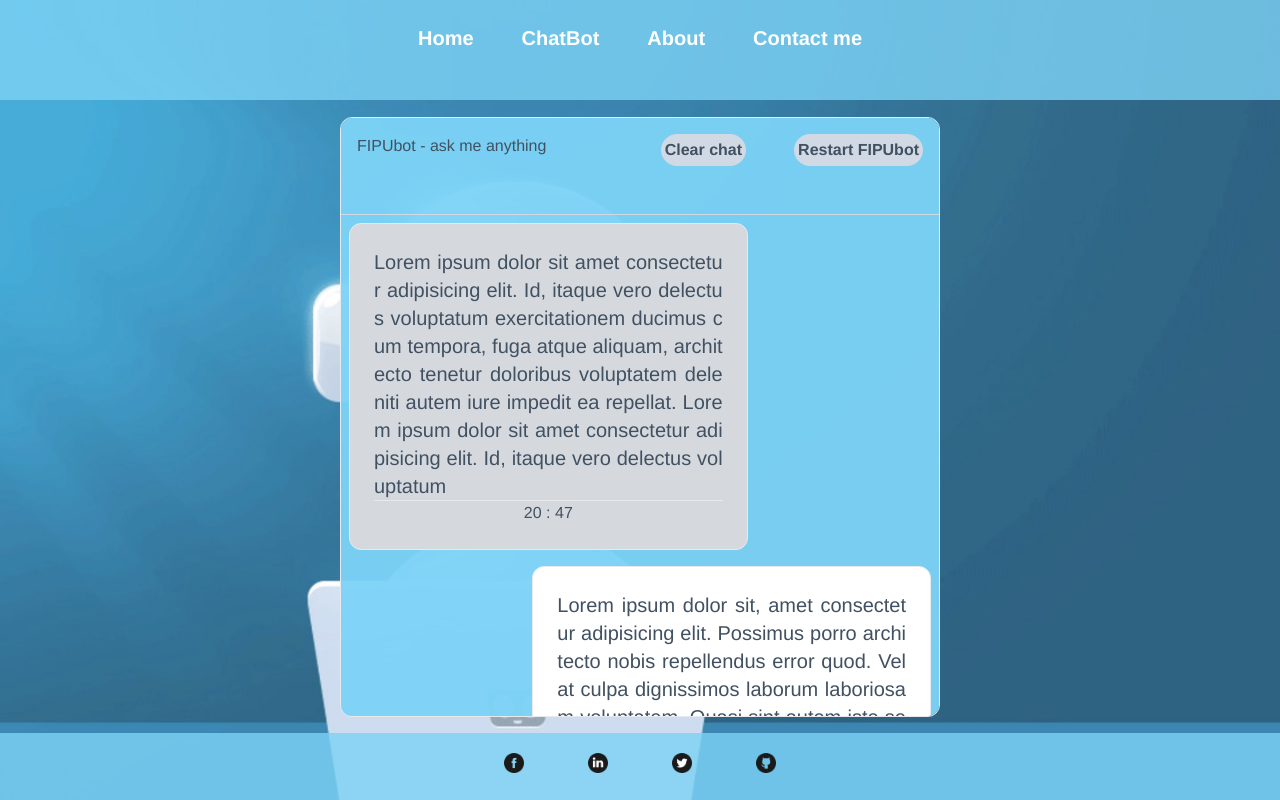
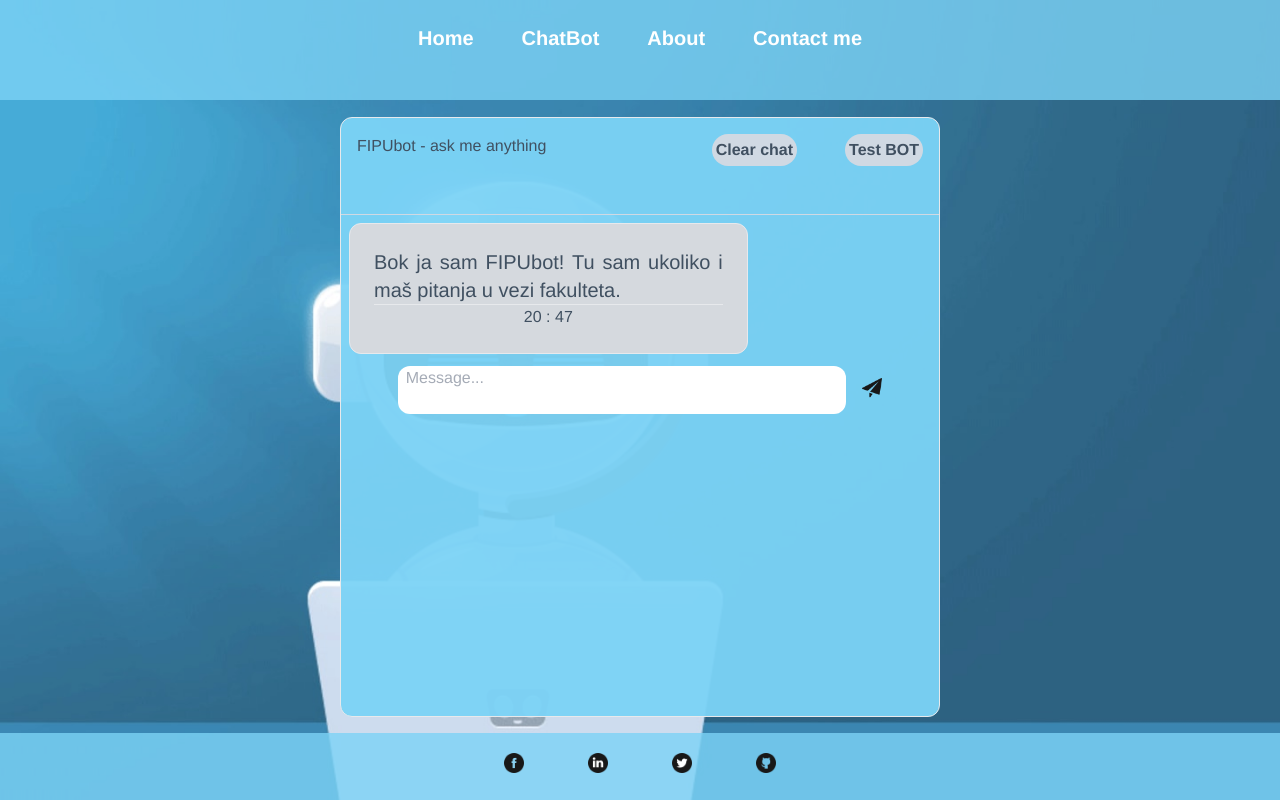
Before and after one commit to mvisnjic/FIPUbot, a Vue app: page /chatbot in a window 1280 px wide. Built offline with nearby package versions, Linux system fonts and the light colour scheme.

Commit message:
added axios, user getting an answers, added time on textboxcontainer

```diff
--- a/package.json
+++ b/package.json
@@ -8,6 +8,7 @@
     "preview": "vite preview"
   },
   "dependencies": {
+    "axios": "^0.27.2",
     "vue": "^3.2.25",
     "vue-router": "^4.1.2"
   },
--- a/src/components/BotChatTextBox.vue
+++ b/src/components/BotChatTextBox.vue
@@ -1,11 +1,7 @@
 <template>
     <div class="p-6 w-4/6 m-2 bg-gray-300 border break-all rounded-xl">
         <div class="text-xl text-justify">
-            Lorem ipsum dolor sit amet consectetur adipisicing elit. Id, itaque
-            vero delectus voluptatum exercitationem ducimus cum tempora, fuga
-            atque aliquam, architecto tenetur doloribus voluptatem deleniti
-            autem iure impedit ea repellat. Lorem ipsum dolor sit amet
-            consectetur adipisicing elit. Id, itaque vero delectus voluptatum
+            {{ message }}
         </div>
         <div class="border-t">{{ hour }} : {{ minutes }}</div>
     </div>
@@ -14,11 +10,20 @@
 <script>
 export default {
     name: 'BotChatTextBox',
+    props: ['message'],
     data() {
         return {
             hour: new Date().getHours(),
-            minutes: new Date().getMinutes(),
+            minutes: this.checkMinutes(),
         }
+    },
+    methods: {
+        checkMinutes() {
+            let minutes = new Date().getMinutes()
+            if (minutes >= 0 && minutes <= 9) {
+                return '0' + minutes
+            } else return minutes
+        },
     },
 }
 </script>
--- a/src/components/UserChatTextBox.vue
+++ b/src/components/UserChatTextBox.vue
@@ -1,11 +1,7 @@
 <template>
     <div class="p-6 w-4/6 m-2 border break-all bg-white rounded-xl">
         <div class="text-xl text-justify">
-            Lorem ipsum dolor sit, amet consectetur adipisicing elit. Possimus
-            porro architecto nobis repellendus error quod. Vel at culpa
-            dignissimos laborum laboriosam voluptatem. Quasi sint autem iste
-            sequi earum reprehenderit nesciunt? Lorem ipsum dolor sit, amet
-            consectetur adipisicing elit. Possimus porro architecto nobis repel
+            {{ message }}
         </div>
         <div class="border-t">{{ hour }} : {{ minutes }}</div>
     </div>
@@ -14,11 +10,21 @@
 <script>
 export default {
     name: 'UserChatTextBox',
+    props: ['message'],
     data() {
         return {
             hour: new Date().getHours(),
-            minutes: new Date().getMinutes(),
+            minutes: this.checkMinutes(),
         }
+    },
+    methods: {
+        checkMinutes() {
+            // because new Date().getMinutes() function return single digits numbers without a zero in ahead of
+            let minutes = new Date().getMinutes()
+            if (minutes >= 0 && minutes <= 9) {
+                return '0' + minutes
+            } else return minutes
+        },
     },
 }
 </script>
--- a/src/components/chatComponent.vue
+++ b/src/components/chatComponent.vue
@@ -5,6 +5,7 @@ import UserChatTextBox from './UserChatTextBox.vue'
 
 <template>
     <div
+        ref="chatbot"
         class="lg:h-[600px] lg:w-[600px] md:mx-auto md:w-[500px] min-w-[280px] h-[500px] mx-2 border rounded-xl bg-opacity-95 bg-[#6ECFF6] overflow-auto"
     >
         <div class="p-4 flex justify-between border-b border-slate-300">
@@ -67,41 +68,51 @@ import UserChatTextBox from './UserChatTextBox.vue'
                     <div>
                         <button
                             class="hover:font-bold mb-2 lg:bg-slate-300 lg:rounded-full lg:p-1 lg:place-self-center"
-                            @click="closeMenu"
+                            @click="closeMenu() + clearChat()"
                         >
                             Clear chat
                         </button>
                     </div>
                     <div>
                         <button
-                            @click="closeMenu"
+                            @click="closeMenu() + testBOT()"
                             class="hover:font-bold lg:bg-slate-300 lg:rounded-full lg:p-1 lg:place-self-center"
                         >
-                            Restart FIPUbot
+                            Test BOT
                         </button>
                     </div>
                 </div>
             </div>
         </div>
-        <!-- <div class="text-xl p-6 text-left overflow-y-auto">
-            Bok ja sam FIPUbot! Tu sam ukoliko imaš pitanja u vezi fakulteta.
-        </div> -->
         <div class="flex justify-start">
-            <BotChatTextBox />
+            <BotChatTextBox :message="welcomeMsg" />
         </div>
-        <div class="flex justify-end">
-            <UserChatTextBox />
+        <div v-for="(message, i) of messages" :key="i">
+            <div class="flex justify-start">
+                <BotChatTextBox
+                    :message="message.msg"
+                    v-if="message.author === 'server'"
+                />
+            </div>
+            <div class="flex justify-end">
+                <UserChatTextBox
+                    :message="message.msg"
+                    v-if="message.author === 'client'"
+                />
+            </div>
         </div>
         <div class="flex space-x-4 justify-center mb-6">
             <textarea
+                v-model="message"
                 name="message"
+                @keyup.enter="sendMessage"
                 id="message"
                 required
                 minlength="5"
                 placeholder="Message..."
                 class="md: w-3/4 rounded-xl resize-none max-h-[50px] px-2 mt-1"
             ></textarea>
-            <button>
+            <button @click="sendMessage">
                 <img
                     src="../assets/send-btn.png"
                     alt="send-button"
@@ -114,11 +125,16 @@ import UserChatTextBox from './UserChatTextBox.vue'
 </template>
 
 <script>
+import axios from 'axios'
 export default {
     name: 'chatComponent',
     data() {
         return {
             open: false,
+            message: '',
+            welcomeMsg:
+                'Bok ja sam FIPUbot! Tu sam ukoliko imaš pitanja u vezi fakulteta.',
+            messages: [],
         }
     },
     methods: {
@@ -128,6 +144,36 @@ export default {
         toggle() {
             this.open = !this.open
         },
+        sendMessage() {
+            // function for sending a message
+            axios
+                .get(`http://127.0.0.1:5000/getanswer/${this.message}`)
+                .then((res) => {
+                    console.log(res.data)
+                    this.messages.push({
+                        msg: res.data,
+                        author: 'server',
+                    })
+                })
+            if (this.message.length <= 2) {
+                alert('Blank or too short message!')
+            } else {
+                this.messages.push({
+                    msg: this.message,
+                    author: 'client',
+                })
+            }
+
+            this.$nextTick(() => {
+                this.$refs.chatbot.scrollTop = this.$refs.chatbot.scrollHeight
+                this.message = ''
+            })
+            // console.log(this.messages)
+        },
+        clearChat() {
+            console.log(this.messages)
+            this.messages = []
+        },
     },
 }
 </script>
```
Also changed, not shown: 1 other file (tests, documents, lock files or other folders).
